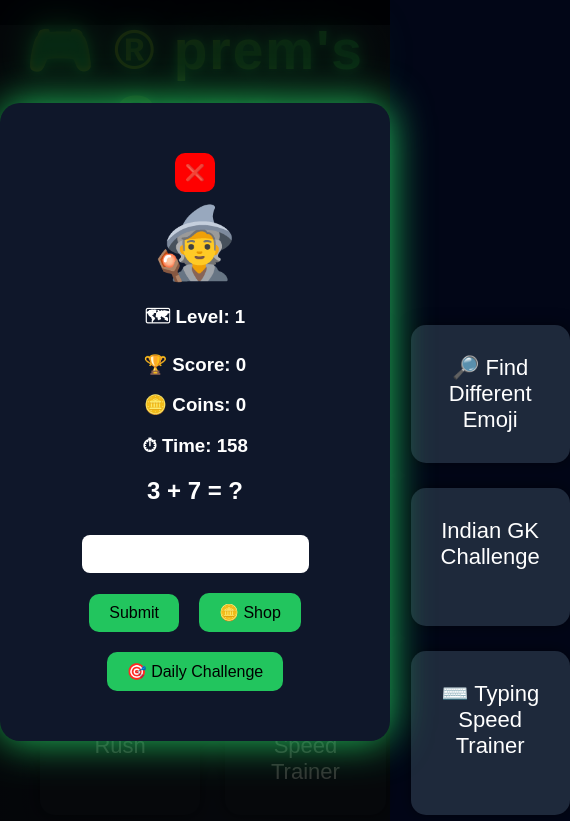
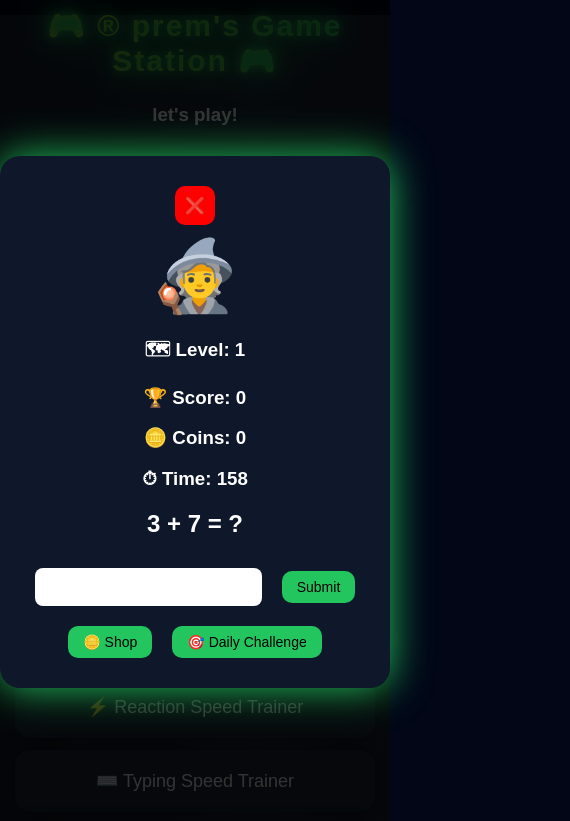
Before and after one commit to Prem0703/-_prem-game-station-, a plain HTML site: page index.html in a window 390 px wide. Both pictures are taken after a click on the element "🧠 Math Adventure World". Shown: the top 821 px of the page, 570 px wide, since content can reach past the window. Drawn offline with Linux system fonts and the light colour scheme; a script that the page names is missing.

Commit message:
css in mobile format

```diff
--- a/style.css
+++ b/style.css
@@ -5,7 +5,7 @@ color:white;
 font-family:Arial;
 text-align:center;
 margin:0;
-overflow:hidden;
+overflow-x:hidden;
 
 }
 
@@ -51,8 +51,6 @@ margin:25px;
 font-weight:800;
 letter-spacing:2px;
 
-/* gradient text */
-
 background:linear-gradient(
 90deg,
 #22c55e,
@@ -62,18 +60,12 @@ background:linear-gradient(
 );
 
 background-size:300%;
-
 -webkit-background-clip:text;
-
 color:transparent;
-
-/* animation */
 
 animation:
 gradientMove 6s linear infinite,
 titleFloat 3s ease-in-out infinite;
-
-/* glow */
 
 text-shadow:
 0 0 10px #22c55e,
@@ -81,8 +73,6 @@ text-shadow:
 0 0 50px #22c55e;
 
 }
-
-/* gradient animation */
 
 @keyframes gradientMove{
 
@@ -92,14 +82,10 @@ text-shadow:
 
 }
 
-/* floating title */
-
 @keyframes titleFloat{
 
 0%{transform:translateY(0)}
-
 50%{transform:translateY(-8px)}
-
 100%{transform:translateY(0)}
 
 }
@@ -109,11 +95,8 @@ text-shadow:
 #menu{
 
 display:grid;
-
 grid-template-columns:repeat(3,1fr);
-
 gap:25px;
-
 padding:40px;
 
 }
@@ -123,29 +106,19 @@ padding:40px;
 .gameCard{
 
 background:#1e293b;
-
 padding:30px;
-
 border-radius:15px;
-
 cursor:pointer;
-
 transition:0.3s;
-
 font-size:22px;
-
 box-shadow:0 0 15px rgba(0,0,0,0.5);
 
 }
 
-/* hover effect */
-
 .gameCard:hover{
 
 transform:scale(1.15) rotate(1deg);
-
 background:#22c55e;
-
 box-shadow:0 0 30px #22c55e;
 
 }
@@ -155,17 +128,12 @@ box-shadow:0 0 30px #22c55e;
 .modal{
 
 position:fixed;
-
 top:0;
 left:0;
-
 width:100%;
 height:100%;
-
 background:rgba(0,0,0,0.8);
-
 display:none;
-
 justify-content:center;
 align-items:center;
 
@@ -176,15 +144,11 @@ align-items:center;
 .modalBox{
 
 background:#0f172a;
-
 padding:40px;
-
 border-radius:20px;
-
 width:650px;
-
+max-width:90%;
 animation:popup 0.4s;
-
 box-shadow:0 0 40px #22c55e;
 
 }
@@ -192,7 +156,6 @@ box-shadow:0 0 40px #22c55e;
 @keyframes popup{
 
 from{transform:scale(0)}
-
 to{transform:scale(1)}
 
 }
@@ -202,15 +165,10 @@ to{transform:scale(1)}
 .closeBtn{
 
 background:red;
-
 border:none;
-
 color:white;
-
 padding:10px;
-
 cursor:pointer;
-
 font-size:16px;
 
 }
@@ -220,29 +178,19 @@ font-size:16px;
 button{
 
 padding:10px 20px;
-
 margin:10px;
-
 border:none;
-
 border-radius:10px;
-
 background:#22c55e;
-
 cursor:pointer;
-
 font-size:16px;
-
 transition:0.2s;
 
 }
 
-/* button hover */
-
 button:hover{
 
 transform:scale(1.1);
-
 box-shadow:0 0 10px #22c55e;
 
 }
@@ -252,15 +200,61 @@ box-shadow:0 0 10px #22c55e;
 input{
 
 padding:10px;
-
 border-radius:8px;
-
 border:none;
-
 margin:10px;
-
 font-size:16px;
-
 outline:none;
 
 }
+
+/* ================= MOBILE RESPONSIVE ================= */
+
+@media (max-width:900px){
+
+#menu{
+grid-template-columns:repeat(2,1fr);
+padding:20px;
+gap:15px;
+}
+
+.title{
+font-size:40px;
+}
+
+.modalBox{
+width:90%;
+padding:25px;
+}
+
+}
+
+@media (max-width:600px){
+
+#menu{
+grid-template-columns:1fr;
+padding:15px;
+gap:12px;
+}
+
+.title{
+font-size:30px;
+margin:15px;
+}
+
+.gameCard{
+font-size:18px;
+padding:20px;
+}
+
+button{
+font-size:14px;
+padding:8px 15px;
+}
+
+.modalBox{
+width:95%;
+padding:20px;
+}
+
+}
```
